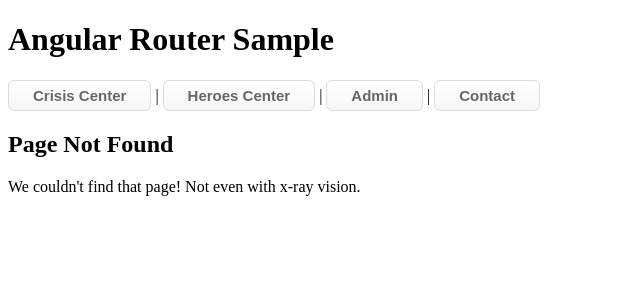
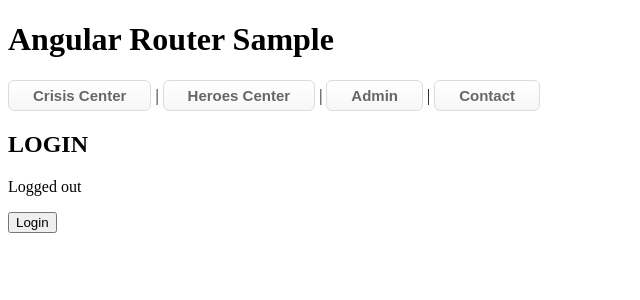
Before and after one commit to evaldosantos/angular-router-sample, an Angular app: page /login in a window 1280 px wide. Before the commit this address had no page. Shown: the top 300 px of the page, without its empty margins (0-640 px from the left). Built offline with nearby package versions, Linux system fonts and the light colour scheme.

Commit message:
admin components

```diff
--- a/src/app/admin/admin/admin.component.html
+++ b/src/app/admin/admin/admin.component.html
@@ -4,5 +4,6 @@
     [routerLinkActiveOptions]="{ exact: true }">Dashboard</a>
   <a routerLink="./crises" routerLinkActive="active">Manage Crises</a>
   <a routerLink="./heroes" routerLinkActive="active">Manage Heroes</a>
+  <a href="" (click)="logout()">Logout</a>
 </nav>
 <router-outlet></router-outlet>
--- a/src/app/admin/admin/admin.component.ts
+++ b/src/app/admin/admin/admin.component.ts
@@ -1,4 +1,5 @@
 import { Component, OnInit } from '@angular/core';
+import { AuthService } from 'src/app/auth/auth.service';
 
 @Component({
   selector: 'app-admin',
@@ -7,9 +8,12 @@ import { Component, OnInit } from '@angular/core';
 })
 export class AdminComponent implements OnInit {
 
-  constructor() { }
+  constructor(private authService: AuthService) { }
 
   ngOnInit(): void {
   }
 
+  logout() {
+    this.authService.logout();
+  }
 }
--- a/src/app/app-routing.module.ts
+++ b/src/app/app-routing.module.ts
@@ -11,7 +11,7 @@ const appRoutes: Routes = [
     loadChildren: () => import('./admin/admin.module').then(m => m.AdminModule ),
     canLoad: [AuthGuard]
   },
-  { path: '', redirectTo: '/heroes-list', pathMatch: 'full' },
+  { path: '', redirectTo: '/heroes', pathMatch: 'full' },
   { path: '**', component: PageNotFoundComponent }
 ]
 
--- a/src/app/app.module.ts
+++ b/src/app/app.module.ts
@@ -10,7 +10,7 @@ import { AppComponent } from './app.component';
 import { PageNotFoundComponent } from './page-not-found/page-not-found.component';
 import { BrowserModule } from '@angular/platform-browser';
 import { ComposeMessageComponent } from './compose-message/compose-message.component';
-import { LoginComponent } from './auth/login/login.component';
+import { AuthModule } from './auth/auth.module'
 
 
 @NgModule({
@@ -18,7 +18,6 @@ import { LoginComponent } from './auth/login/login.component';
     AppComponent,
     PageNotFoundComponent,
     ComposeMessageComponent,
-    LoginComponent
   ],
   imports: [
     // CommonModule,
@@ -27,6 +26,7 @@ import { LoginComponent } from './auth/login/login.component';
     FormsModule,
     HeroesModule,
     CrisisCenterModule,
+    AuthModule,
     AppRoutingModule,
   ],
   providers: [],
--- a/src/app/auth/login/login.component.html
+++ b/src/app/auth/login/login.component.html
@@ -1 +1,6 @@
-<p>login works!</p>
+<h2>LOGIN</h2>
+<p>{{message}}</p>
+<p>
+  <button (click)="login()"  *ngIf="!authService.isLoggedIn">Login</button>
+  <button (click)="logout()" *ngIf="authService.isLoggedIn">Logout</button>
+</p>
--- a/src/app/auth/login/login.component.ts
+++ b/src/app/auth/login/login.component.ts
@@ -1,4 +1,6 @@
 import { Component, OnInit } from '@angular/core';
+import { Router } from '@angular/router';
+import { AuthService } from '../auth.service';
 
 @Component({
   selector: 'app-login',
@@ -7,9 +9,39 @@ import { Component, OnInit } from '@angular/core';
 })
 export class LoginComponent implements OnInit {
 
-  constructor() { }
+  message: string;
 
-  ngOnInit(): void {
+  constructor(public authService: AuthService, public router: Router) {
+    this.message = this.getMessage();
+  }
+
+  ngOnInit() {
+
+  }
+
+  getMessage() {
+    return 'Logged ' + (this.authService.isLoggedIn ? 'in' : 'out');
+  }
+
+  login() {
+    this.message = 'Trying to log in ...';
+
+    this.authService.login().subscribe(() => {
+      this.message = this.getMessage();
+      if (this.authService.isLoggedIn) {
+        // Usually you would use the redirect URL from the auth service.
+        // However to keep the example simple, we will always redirect to `/admin`.
+        const redirectUrl = '/admin';
+
+        // Redirect the user
+        this.router.navigate([redirectUrl]);
+      }
+    });
+  }
+
+  logout() {
+    this.authService.logout();
+    this.message = this.getMessage();
   }
 
 }
```
Also changed, not shown: src/app/auth/auth-routing.module.ts (added, +16 -0 lines), src/app/auth/auth.module.ts (added, +18 -0 lines).
